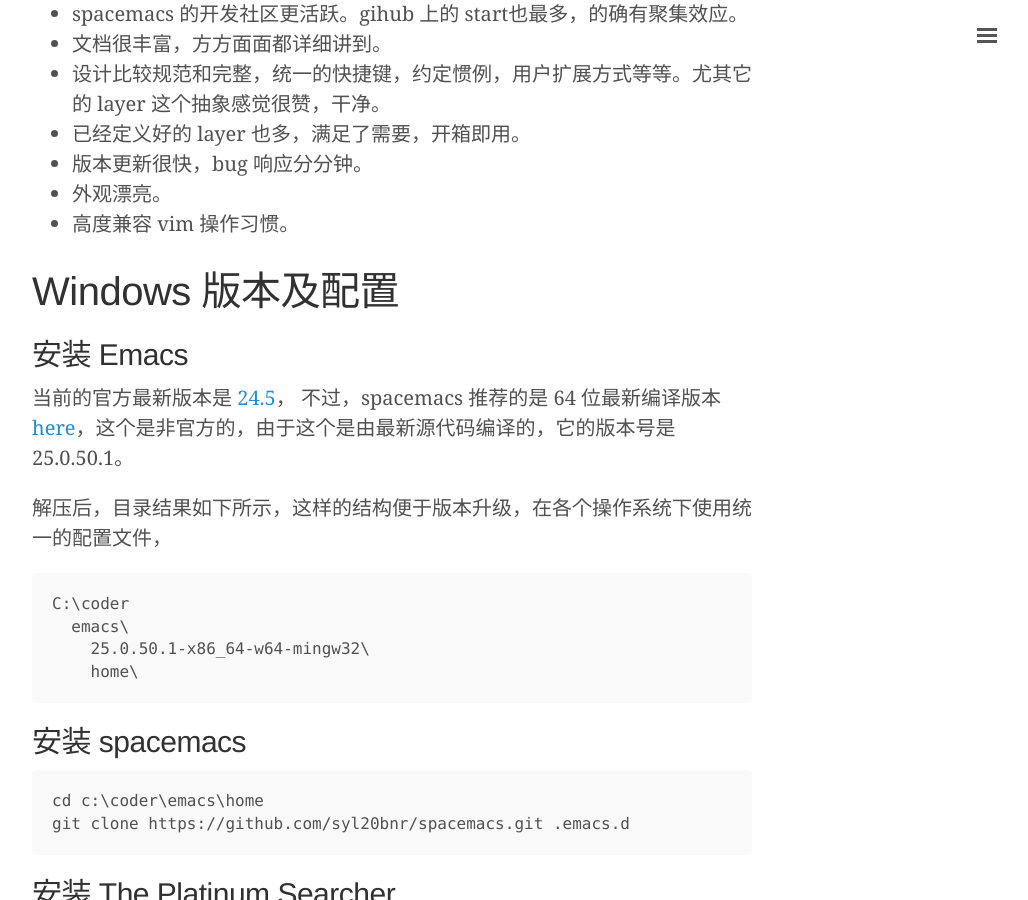
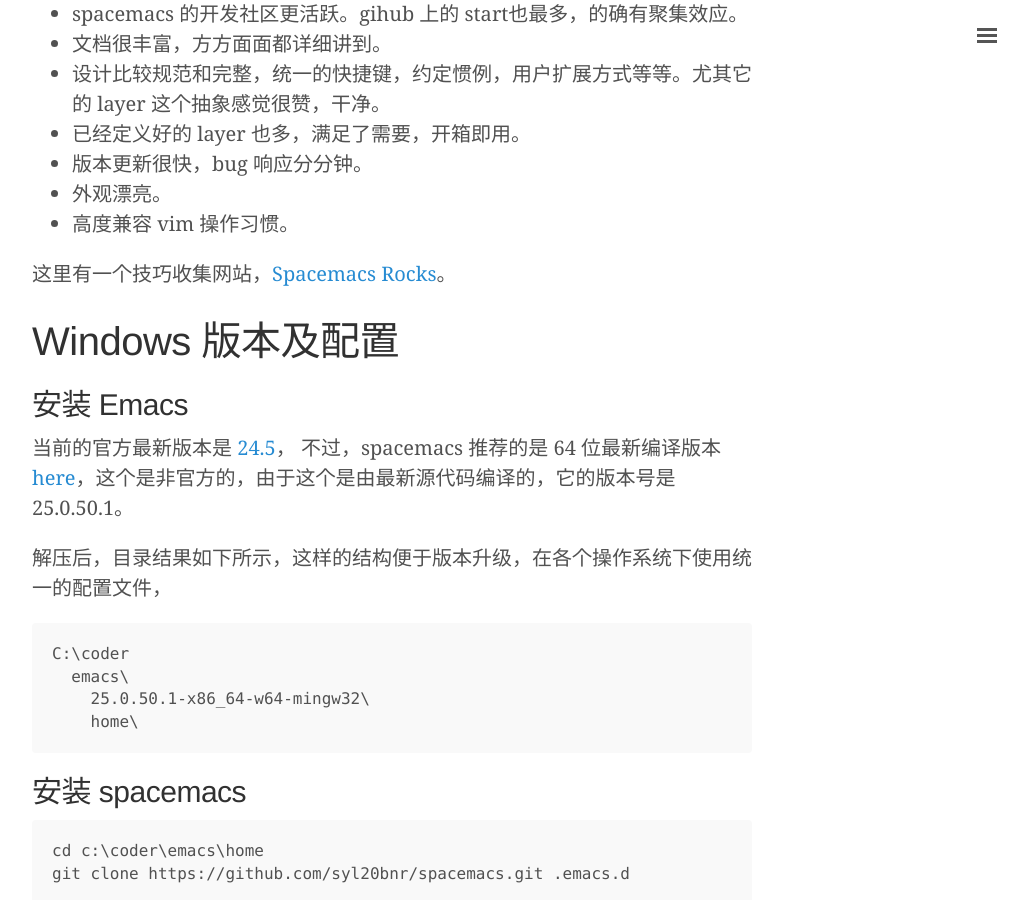
Before and after one commit to 0000-bigtree/0000-bigtree.github.io, a Jekyll site: the page built from _posts/2015-11-23-config-spacemacs.md, in a window 1280 px wide and 900 px high, scrolled down 1490 px. Shown: the whole window, without its empty margins (248-1276 px from the left). Built offline with Jekyll 4.4.1, drawn with Linux system fonts in a browser that asks for light colours.

Commit message:
添加一个关于spacemace技巧的网站

```diff
--- a/_posts/2015-11-23-config-spacemacs.md
+++ b/_posts/2015-11-23-config-spacemacs.md
@@ -28,6 +28,8 @@
 * 版本更新很快，bug 响应分分钟。
 * 外观漂亮。
 * 高度兼容 vim 操作习惯。
+
+这里有一个技巧收集网站，[Spacemacs Rocks](http://spacemacs.brianthicks.com/)。
 
 # Windows 版本及配置
 
```
